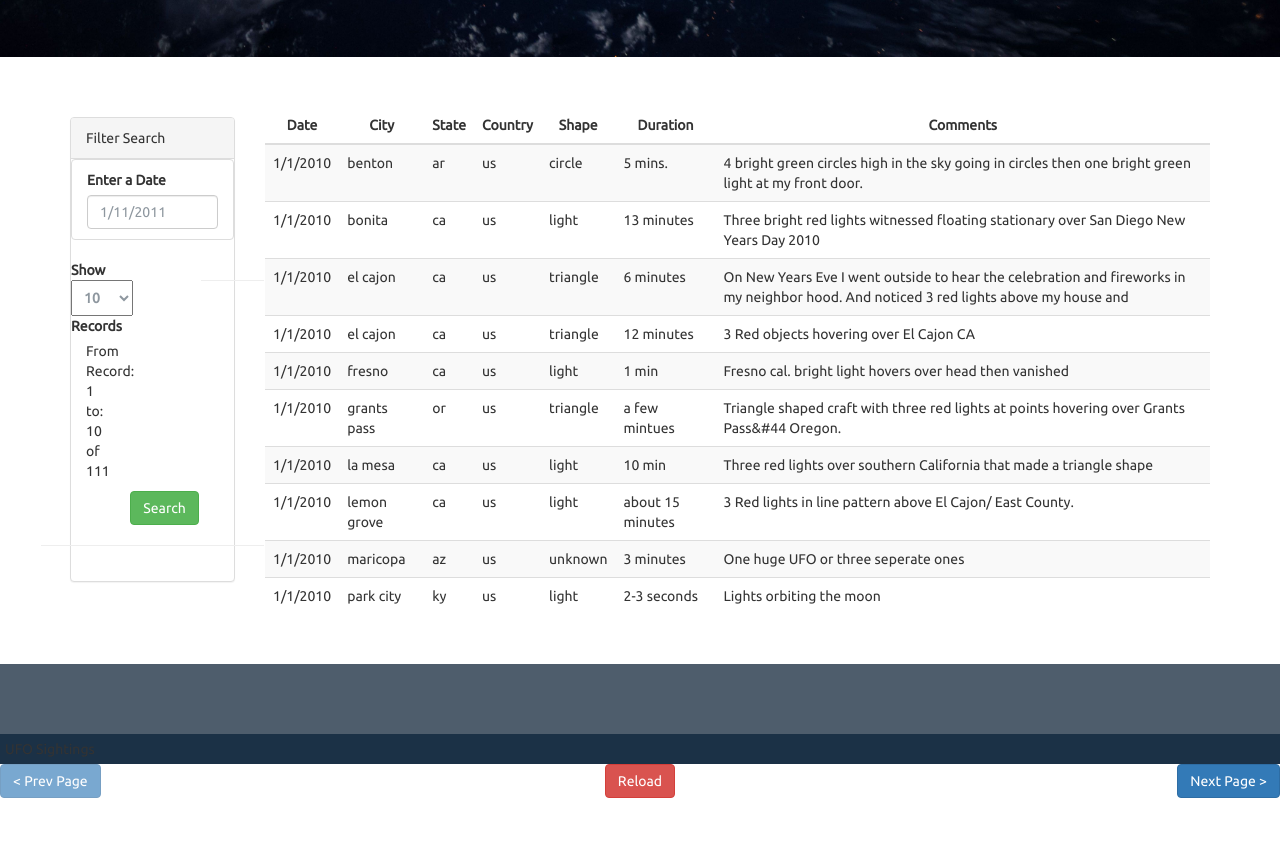
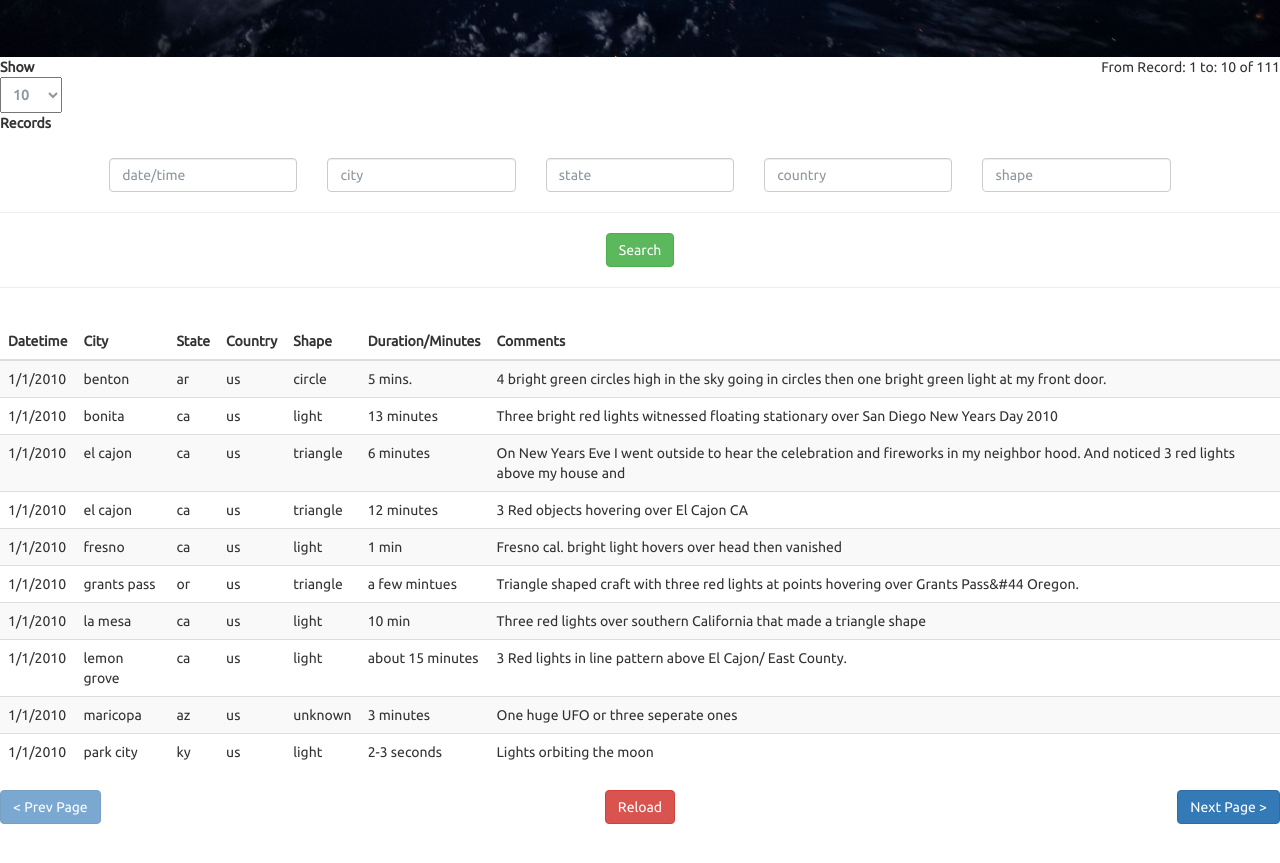
Before and after one commit to meharperjr/javascript_challenge, a plain HTML site: page UFO-Level-1/index.html in a window 1280 px wide. Shown: the part 555-1418 px from the top of the page. Before the commit the page ends 1353 px from the top, so only its background shows below. Drawn offline with nearby package versions, Linux system fonts and the light colour scheme.

Commit message:
gramatical correction

```diff
--- a/UFO-Level-1/index.html
+++ b/UFO-Level-1/index.html
@@ -26,22 +26,6 @@
       <p>The Truth is Out There</p>
     </div>
 
-
-    <div class="container">
-      <div class="row margin-top-50">
-        <div class="col-md-2">
-          <aside class="filters">
-            <div class="panel panel-default">
-              <div class="panel-heading">Filter Search</div>
-              <div class="panel-body">
-                <form>
-                  <div class="form-group">
-                    <ul class="list-group" id="filters">
-                      <li class="filter list-group-item">
-                        <label for="date">Enter a Date</label>
-                        <input class="form-control" id="datetime" type="text" placeholder="1/11/2011">
-                      </li>
-                    </ul>
     <div class="row">
       <div class="col-md-9 text-left">
         <div class="form-inline">
@@ -53,14 +37,40 @@
             </select>  Records
           </label>
         </div>
+      </div>
       <div class="col-md-3 text-right">
         <div class="form-inline">
           <p id="recordCounter"> From Record: to: of </p>
         </div>
       </div>
     </div>
+
+    <br>
+
+    <div class="row">
+      <div class="col-md-12">
+        <div class="form-group">
+          <div class="row">
+            <div class="col-md-1"></div>
+            <div class="col-md-2">
+              <input type="text" class="form-control" id="date_time" placeholder="date/time">
+            </div>
+            <div class="col-md-2">
+              <input type="text" class="form-control" id="city" placeholder="city">
+            </div>
+            <div class="col-md-2">
+              <input type="text" class="form-control" id="state" placeholder="state">
+            </div>
+            <div class="col-md-2">
+              <input type="text" class="form-control" id="country" placeholder="country">
+            </div>
+            <div class="col-md-2">
+              <input type="text" class="form-control" id="shape" placeholder="shape">
+            </div>
+            <div class="col-md-1"></div>
+          </div>
+
           <div class="row"><hr></div>
-
 
           <div class="row">
             <div class="col-md-4 text-left"></div>
@@ -73,34 +83,30 @@
           <div class="row">
             <hr>
           </div>
-                </form>
+
         </div>
       </div>
-          </aside>
     </div>
-        <div class="col-md-10">
-          <div id="table-area" class="">
-            <table id="ufo-table" class="table table-striped">
+
+    <div class="row">
+      <div class="col-md-12">
+        <div class="span6">
+          <table class="table table-striped">
             <thead>
               <tr>
-                  <th class="table-head">Date</th>
-                  <th class="table-head">City</th>
-                  <th class="table-head">State</th>
-                  <th class="table-head">Country</th>
-                  <th class="table-head">Shape</th>
-                  <th class="table-head">Duration</th>
-                  <th class="table-head">Comments</th>
+                <th>Datetime</th>
+                <th>City</th>
+                <th>State</th>
+                <th>Country</th>
+                <th>Shape</th>
+                <th>Duration/Minutes</th>
+                <th>Comments</th>
               </tr>
             </thead>
             <tbody></tbody>
           </table>
         </div>
       </div>
-      </div>
-    </div>
-    <footer class="footer">
-      <span class="bottom">UFO Sightings</span>
-    </footer>
     </div>
 
       <div class="row">
@@ -115,8 +121,11 @@
         </div>
       </div>
 
-</body>
+    </div>
+
+    <script src="https://ajax.googleapis.com/ajax/libs/jquery/3.3.1/jquery.min.js"></script>
 <script src="https://cdnjs.cloudflare.com/ajax/libs/d3/4.11.0/d3.js"></script>
   <script src="static/js/data.js"></script>
   <script src="static/js/app.js"></script>
+</body>
 </html>
--- a/UFO-Level-1/static/js/app.js
+++ b/UFO-Level-1/static/js/app.js
@@ -1,8 +1,9 @@
 var $tbody = document.querySelector("tbody");
-var $dateInput = document.querySelector("#datetime");
+var $dateTimeInput = document.querySelector("#date_time");
 var $cityInput = document.querySelector("#city");
 var $stateInput = document.querySelector("#state");
 var $countryInput = document.querySelector("#country");
+var $shapeInput = document.querySelector("#shape");
 var $searchBtn = document.querySelector("#search");
 var $recordCounter = document.querySelector("#recordCounter");
 var $pages = document.querySelector("#pages");
@@ -10,16 +11,19 @@ var $loadBtn = document.querySelector("#load");
 var $nextBtn = document.querySelector("#next");
 var $prevBtn = document.querySelector("#prev");
 
-// Add an event listener to the searchButton, call handleSearchButtonClick when clicked
-// $searchBtn.addEventListener("click", handleSearchButtonClick);
+// Add event listeners
+$searchBtn.addEventListener("click", handleSearchButtonClick);
+$loadBtn.addEventListener("click", handleReloadButtonClick);
+$nextBtn.addEventListener("click", handleNextButtonClick);
+$prevBtn.addEventListener("click", handlePrevButtonClick);
+$pages.addEventListener("change", handlePagesChange);
 
-// Initialize global variables
+// Initialize  variables
 var filteredData = data;
 var count = 0;
-var pages = 0;
 
 // Define Event handler functions
-// handleNextButtonClick increments count and renders
+
 function handleNextButtonClick() {
     count++;
     renderTable();
@@ -36,9 +40,7 @@ function handlePagesChange() {
 }
 
 // handleSearchButtonClick handles search button click:
-//    cleans input data
-//    checks for non-empty search fields and adds to filter
-//    renders table
+
 function handleSearchButtonClick() {
     var filterDate = $dateTimeInput.value.trim();
     var filterCity = $cityInput.value.trim().toLowerCase();
@@ -103,7 +105,7 @@ function renderTable() {
     // clear previously rendered table
     $tbody.innerHTML = "";
 
-    // Get number of records to be rendered
+
     var pages = Number(document.getElementById("pages").value);
 
     // Initialize local variables
@@ -148,5 +150,5 @@ function renderTable() {
     }
 }
 
-// Provides initial render on open
+
 renderTable();
```
Lines whose indentation alone changed are shown as unchanged.
